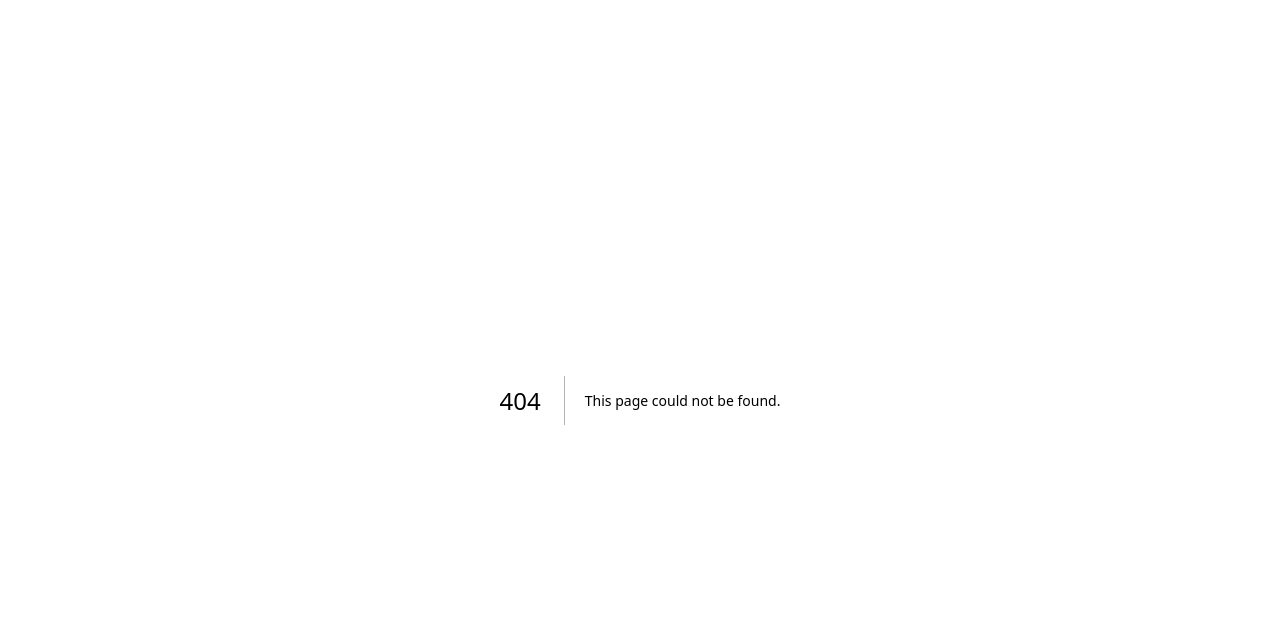
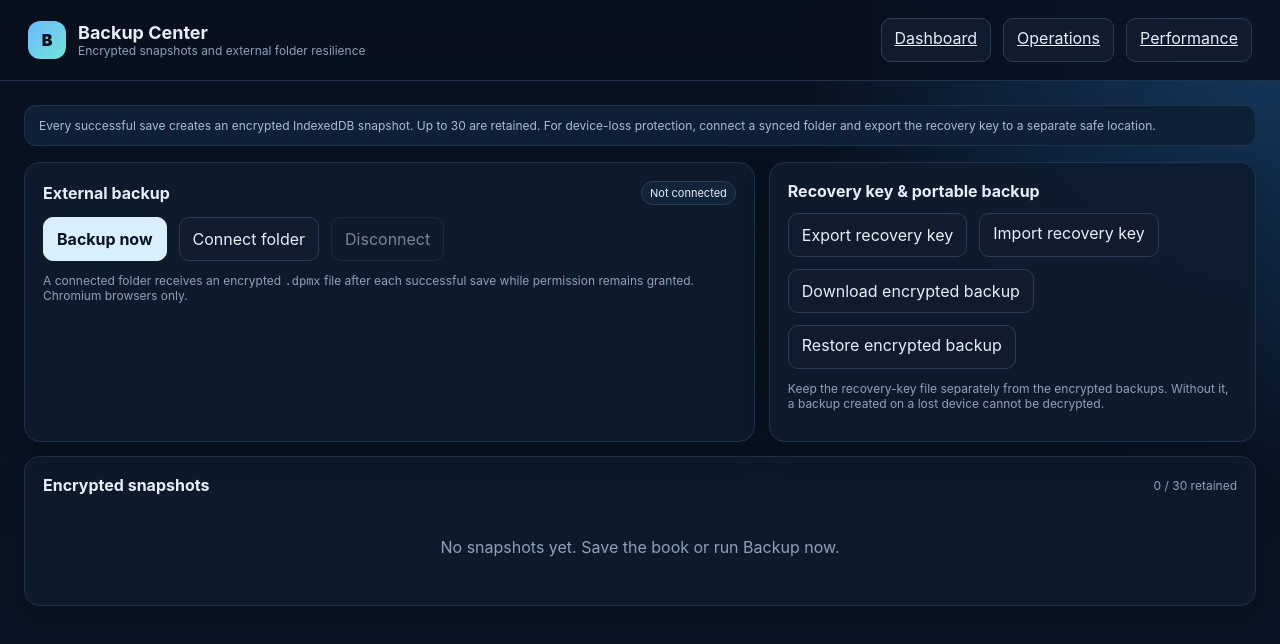
Before and after one commit to ah-eisa/DPM, a Next.js app: page /backup in a window 1280 px wide. Before the commit this address had no page. Shown: the top 644 px of the page. Built offline with nearby package versions, Linux system fonts and the light colour scheme.

Commit message:
Add backup center UI

```diff
--- /dev/null
+++ b/app/backup/page.tsx
@@ -0,0 +1,21 @@
+"use client";
+
+import { ChangeEvent, useEffect, useState } from "react";
+import { loadState, saveState } from "@/lib/storage";
+import { backupNow, backupStatus, connectBackupFolder, deleteSnapshot, disconnectBackupFolder, downloadEncryptedBackup, downloadRecoveryKey, importEncryptedBackup, importRecoveryKey, listSnapshots, restoreSnapshot, BackupSnapshot } from "@/lib/resilience";
+
+export default function BackupPage(){
+  const [snapshots,setSnapshots]=useState<BackupSnapshot[]>([]);const [folder,setFolder]=useState<string>();const [status,setStatus]=useState("");const [error,setError]=useState("");
+  async function refresh(){try{const s=await listSnapshots();setSnapshots(s);setFolder((await backupStatus()).folder);}catch(e){setError((e as Error).message);}}
+  useEffect(()=>{void refresh();},[]);
+  async function run(fn:()=>Promise<unknown>,ok:string){setError("");try{await fn();setStatus(ok);await refresh();}catch(e){setError(e instanceof Error?e.message:"Backup operation failed");}}
+  async function encryptedImport(e:ChangeEvent<HTMLInputElement>){const f=e.target.files?.[0];if(!f)return;await run(async()=>{const state=await importEncryptedBackup(f);saveState(state);},"Encrypted backup restored");e.target.value="";}
+  async function keyImport(e:ChangeEvent<HTMLInputElement>){const f=e.target.files?.[0];if(!f)return;await run(()=>importRecoveryKey(f),"Recovery key imported");e.target.value="";}
+  return <main className="app"><header className="topbar"><div className="brand"><div className="brandmark">B</div><div><h1>Backup Center</h1><div className="muted small">Encrypted snapshots and external folder resilience</div></div></div><div className="row"><a className="btn" href="/">Dashboard</a><a className="btn" href="/operations">Operations</a><a className="btn" href="/performance">Performance</a></div></header><div className="container">
+    <div className="notice">Every successful save creates an encrypted IndexedDB snapshot. Up to 30 are retained. For device-loss protection, connect a synced folder and export the recovery key to a separate safe location.</div>
+    {error&&<div className="notice negative" role="alert">{error}</div>}{status&&<div className="notice">{status}</div>}
+    <div className="grid two"><section className="card"><div className="section-title"><h2>External backup</h2><span className="pill">{folder??"Not connected"}</span></div><div className="row"><button className="btn primary" onClick={()=>run(async()=>{await backupNow(loadState());},"Backup completed")}>Backup now</button><button className="btn" onClick={()=>run(async()=>{setFolder(await connectBackupFolder());},"Backup folder connected")}>Connect folder</button><button className="btn" disabled={!folder} onClick={()=>run(disconnectBackupFolder,"Backup folder disconnected")}>Disconnect</button></div><p className="muted small">A connected folder receives an encrypted <span className="mono">.dpmx</span> file after each successful save while permission remains granted. Chromium browsers only.</p></section>
+    <section className="card"><div className="section-title"><h2>Recovery key & portable backup</h2></div><div className="row"><button className="btn" onClick={()=>run(downloadRecoveryKey,"Recovery key downloaded")}>Export recovery key</button><label className="btn">Import recovery key<input hidden type="file" accept="application/json" onChange={keyImport}/></label><button className="btn" onClick={()=>run(()=>downloadEncryptedBackup(loadState()),"Encrypted backup downloaded")}>Download encrypted backup</button><label className="btn">Restore encrypted backup<input hidden type="file" accept=".dpmx,application/json" onChange={encryptedImport}/></label></div><p className="muted small">Keep the recovery-key file separately from the encrypted backups. Without it, a backup created on a lost device cannot be decrypted.</p></section></div>
+    <section className="card" style={{marginTop:14}}><div className="section-title"><h2>Encrypted snapshots</h2><span className="muted small">{snapshots.length} / 30 retained</span></div>{!snapshots.length?<div className="empty">No snapshots yet. Save the book or run Backup now.</div>:<div className="table-scroll"><table><thead><tr><th>Created</th><th>ID</th><th className="right">Actions</th></tr></thead><tbody>{snapshots.map(s=><tr key={s.id}><td>{new Date(s.createdAt).toLocaleString()}</td><td className="mono small">{s.id}</td><td className="right"><button className="btn" onClick={()=>run(async()=>{if(!confirm("Restore this snapshot and replace the current book?"))return;saveState(await restoreSnapshot(s.id));},"Snapshot restored")}>Restore</button> <button className="btn danger" onClick={()=>run(()=>deleteSnapshot(s.id),"Snapshot deleted")}>Delete</button></td></tr>)}</tbody></table></div>}</section>
+  </div></main>;
+}
```
